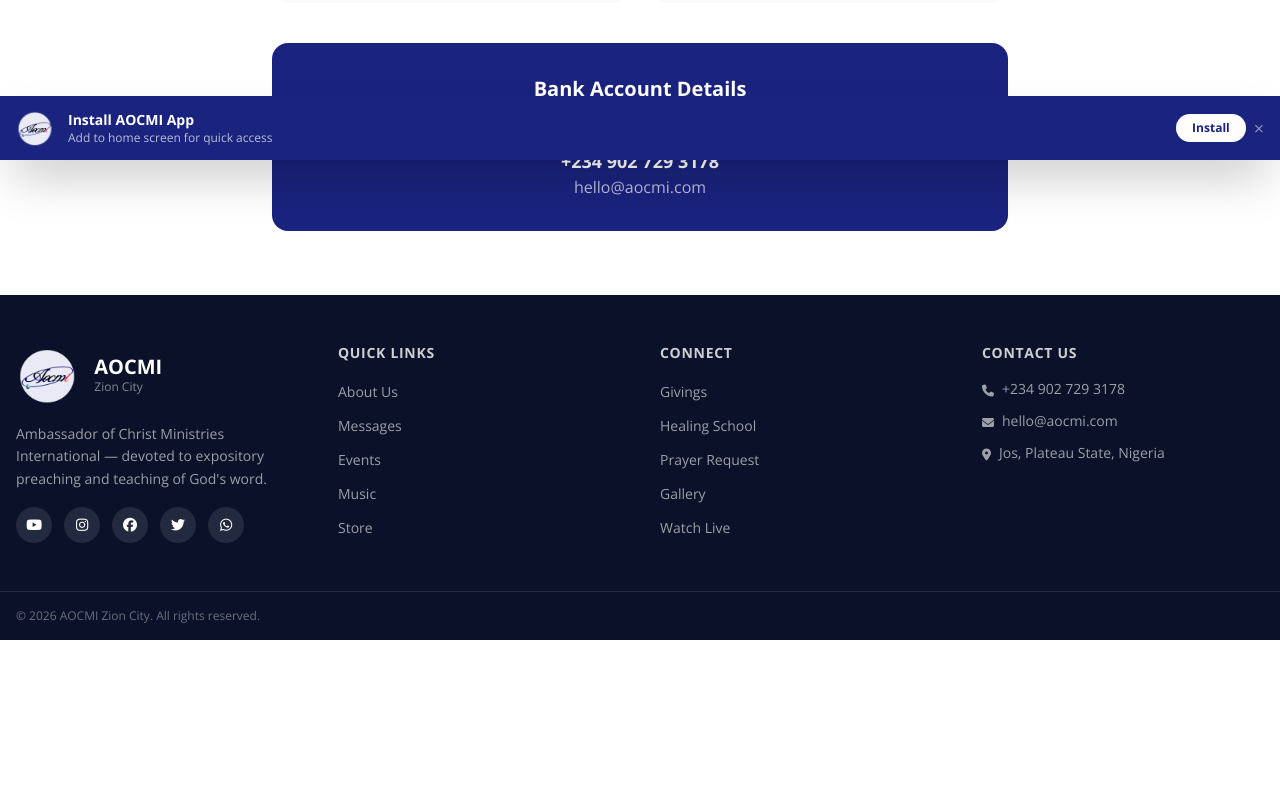
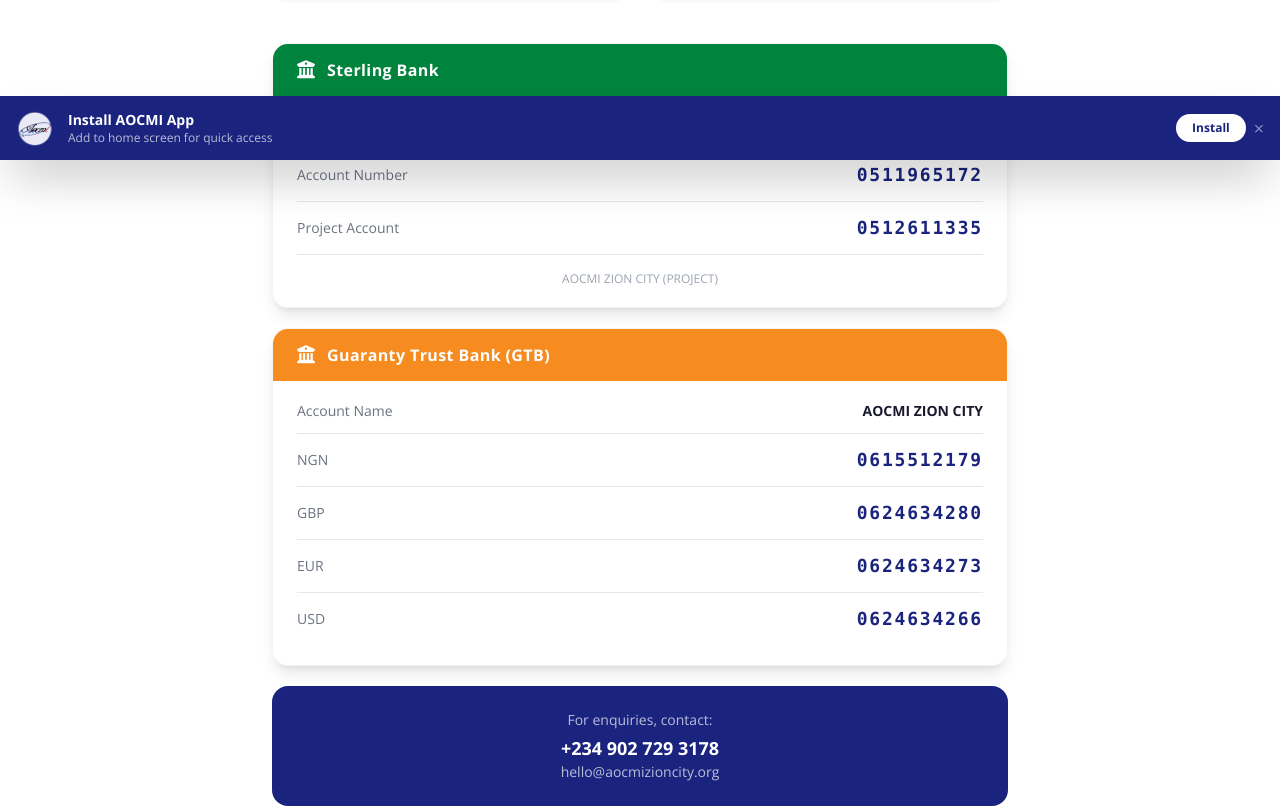
Before and after one commit to Kararzoe/aocmi-zioncity, a Nuxt app: page /givings in a window 1280 px wide. Shown: the part 640-1448 px from the top of the page. Before the commit the page ends 1280 px from the top, so only its background shows below. Built offline with nearby package versions, Linux system fonts and the light colour scheme; no server answers.

Commit message:
feat: display styled bank account cards on givings page (Sterling + GTB multi-currency)

```diff
--- a/pages/givings.vue
+++ b/pages/givings.vue
@@ -16,15 +16,53 @@
             <p class="text-gray-500 text-sm">{{ g.desc }}</p>
           </div>
         </div>
-        <div class="bg-[#1a237e] text-white p-8 rounded-2xl">
-          <h3 class="text-xl font-bold mb-6">Bank Account Details</h3>
-          <div v-if="givings" class="grid md:grid-cols-2 gap-4 mb-6">
-            <img v-if="givings.image1" :src="givings.image1" alt="Account Details" class="rounded-xl w-full" />
-            <img v-if="givings.image2" :src="givings.image2" alt="Account Details" class="rounded-xl w-full" />
+        <div class="space-y-5">
+          <!-- Sterling Bank -->
+          <div class="rounded-2xl overflow-hidden shadow-lg border border-gray-100">
+            <div class="bg-[#00843D] text-white px-6 py-3 flex items-center gap-3">
+              <i class="fas fa-university text-lg" />
+              <span class="font-bold tracking-wide">Sterling Bank</span>
+            </div>
+            <div class="bg-white px-6 py-5 space-y-3">
+              <div class="flex justify-between items-center border-b pb-3">
+                <span class="text-gray-500 text-sm">Account Name</span>
+                <span class="font-bold text-sm">AOCMI ZION CITY</span>
+              </div>
+              <div class="flex justify-between items-center border-b pb-3">
+                <span class="text-gray-500 text-sm">Account Number</span>
+                <span class="font-mono font-bold text-[#1a237e] text-lg tracking-widest">0511965172</span>
+              </div>
+              <div class="flex justify-between items-center border-b pb-3">
+                <span class="text-gray-500 text-sm">Project Account</span>
+                <span class="font-mono font-bold text-[#1a237e] text-lg tracking-widest">0512611335</span>
+              </div>
+              <p class="text-xs text-gray-400 pt-1">AOCMI ZION CITY (PROJECT)</p>
+            </div>
           </div>
-          <p class="text-white/70 text-sm">For enquiries, contact:</p>
-          <p class="text-lg font-bold">{{ givings?.phone || '+234 902 729 3178' }}</p>
-          <p class="text-white/70">{{ givings?.email || 'hello@aocmi.com' }}</p>
+
+          <!-- GTBank -->
+          <div class="rounded-2xl overflow-hidden shadow-lg border border-gray-100">
+            <div class="bg-[#F68B1F] text-white px-6 py-3 flex items-center gap-3">
+              <i class="fas fa-university text-lg" />
+              <span class="font-bold tracking-wide">Guaranty Trust Bank (GTB)</span>
+            </div>
+            <div class="bg-white px-6 py-5 space-y-3">
+              <div class="flex justify-between items-center border-b pb-3">
+                <span class="text-gray-500 text-sm">Account Name</span>
+                <span class="font-bold text-sm">AOCMI ZION CITY</span>
+              </div>
+              <div v-for="acc in gtbAccounts" :key="acc.number" class="flex justify-between items-center border-b pb-3 last:border-0">
+                <span class="text-gray-500 text-sm">{{ acc.currency }}</span>
+                <span class="font-mono font-bold text-[#1a237e] text-lg tracking-widest">{{ acc.number }}</span>
+              </div>
+            </div>
+          </div>
+
+          <div class="bg-[#1a237e] text-white p-6 rounded-2xl text-center">
+            <p class="text-white/70 text-sm mb-1">For enquiries, contact:</p>
+            <p class="text-lg font-bold">{{ givings?.phone || '+234 902 729 3178' }}</p>
+            <p class="text-white/70 text-sm">{{ givings?.email || 'hello@aocmizioncity.org' }}</p>
+          </div>
         </div>
       </div>
     </section>
@@ -34,6 +72,12 @@
 <script setup>
 const { data: givingsData } = await useFetch('/api/givings')
 const givings = computed(() => givingsData.value)
+const gtbAccounts = [
+  { currency: 'NGN', number: '0615512179' },
+  { currency: 'GBP', number: '0624634280' },
+  { currency: 'EUR', number: '0624634273' },
+  { currency: 'USD', number: '0624634266' },
+]
 const givingTypes = [
   { icon: 'fa-church', title: 'Tithes & Offerings', desc: 'Support the work of the ministry' },
   { icon: 'fa-hand-holding-heart', title: 'Special Seeds', desc: 'Sow into specific projects and missions' },
```
